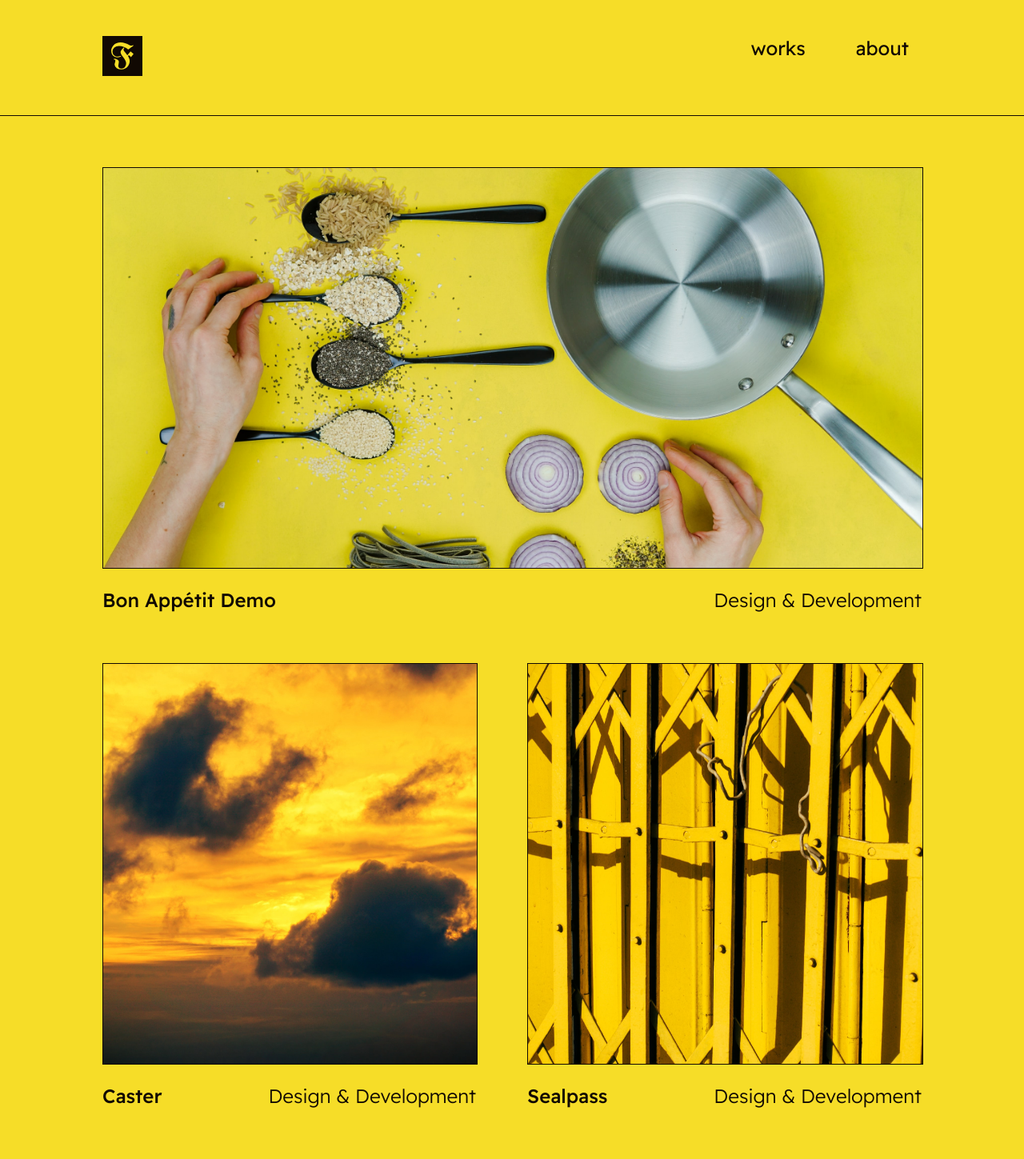
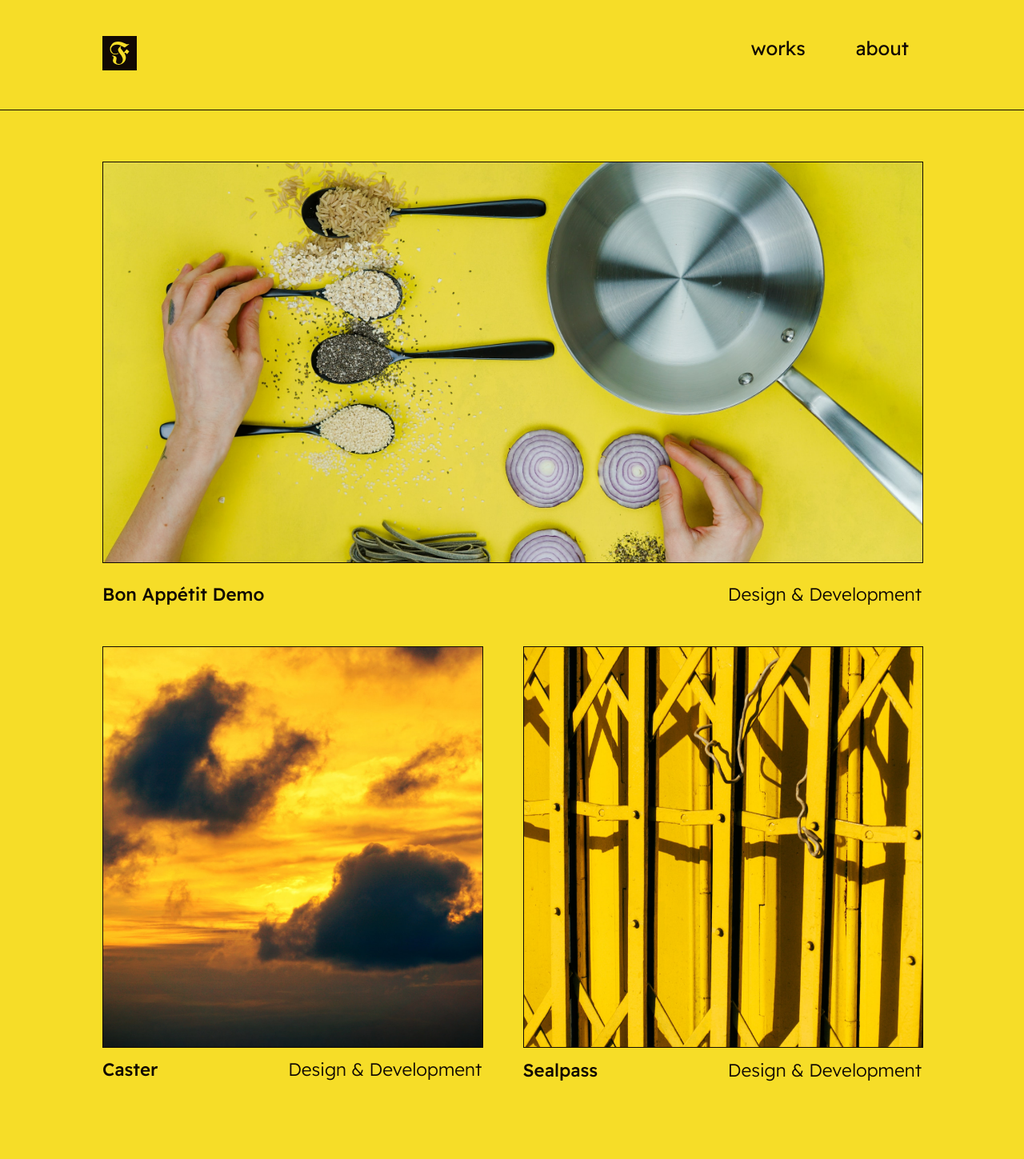
Before and after one commit to franthormel/franthormel.github.io, a Jekyll site: the page built from works.html, in a window 1280 px wide. Shown: the whole page at 80% size. Built offline with Jekyll 4.4.1, drawn with Linux system fonts in a browser that asks for light colours; after the commit the page ends 1416 px from its top, so only the background shows below that.

Commit message:
Responsive typography

```diff
--- a/_sass/_about.scss
+++ b/_sass/_about.scss
@@ -3,7 +3,7 @@
 }
 
 .about__body {
-  font-size: larger;
+  font-size: 1.2rem;
   text-align: justify;
 }
 
@@ -33,7 +33,7 @@
 }
 
 .about__social__text {
-  font-size: large;
+  font-size: 1.1rem;
   font-weight: 400;
   text-align: justify;
 }
--- a/_sass/_index.scss
+++ b/_sass/_index.scss
@@ -27,7 +27,7 @@
     display: block;
 
     @if $margin {
-      margin-top: 0.2em;
+      margin-top: 1%;
     }
   }
 }
--- a/_sass/_navbar.scss
+++ b/_sass/_navbar.scss
@@ -6,13 +6,13 @@
 }
 
 .navbar__logo {
-  height: 50px;
+  height: 2.7rem;
   max-width: 100%;
-  width: 50px;
+  width: 2.7rem;
 }
 
 .navbar__link {
-  font-size: x-large;
+  font-size: 1.5rem;
   margin-left: 1.5rem;
   padding: 0.5rem 1rem;
 
--- a/_sass/_works.scss
+++ b/_sass/_works.scss
@@ -3,13 +3,13 @@
 }
 
 .work__featured {
-  margin-bottom: 64px;
+  margin-bottom: 5%;
 }
 
 .works__others {
   box-sizing: border-box;
   display: grid;
-  gap: 64px;
+  gap: 5%;
 
   @include media-grid-columns($cols: 2, $max-width: 1050px);
 }
@@ -25,20 +25,20 @@
 .work__item__text {
   display: flex;
   justify-content: space-between;
-  margin-top: 20px;
+  margin-top: 2%;
 
   @include media-display-block;
 }
 
 .work__item__text__name {
-  font-size: 24px;
+  font-size: 1.4rem;
   font-weight: 500;
 
   @include media-display-block;
 }
 
 .work__item__text__category {
-  font-size: 24px;
+  font-size: 1.4rem;
   font-weight: 300;
 
   @include media-display-block($margin: true);
```
